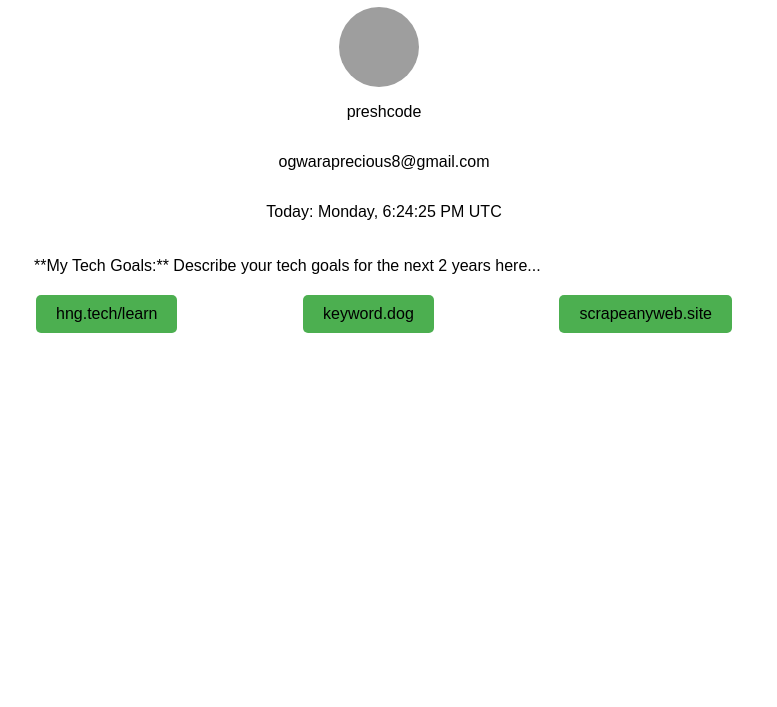
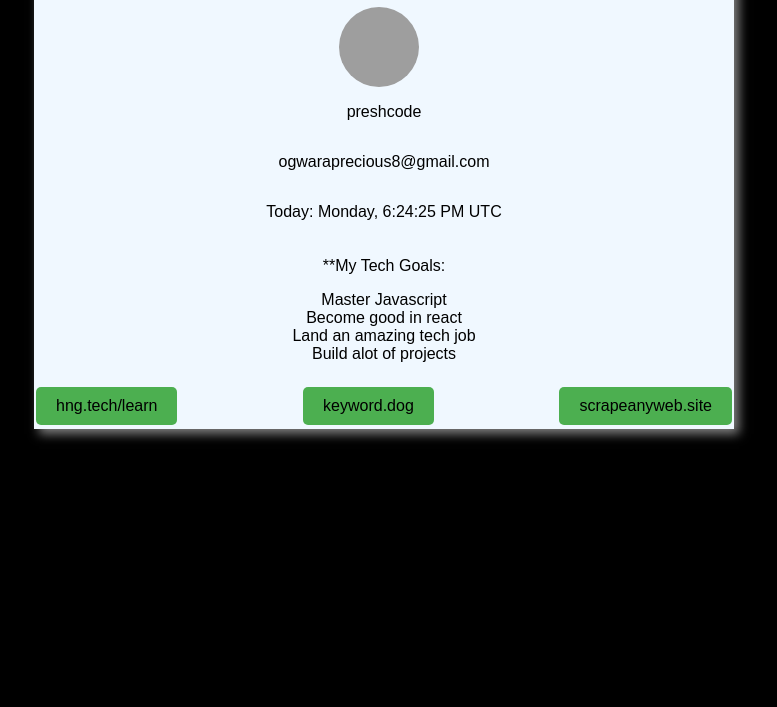
Before and after one commit to Ogfejiro/personalwebsite, a plain HTML site: page index.html in a window 1280 px wide. Shown: the part 93-800 px from the top of the page, without its empty margins (256-1033 px from the left). Drawn offline with Linux system fonts and the light colour scheme; grey boxes are pictures that could not be loaded.

Commit message:
added few things

```diff
--- a/index.html
+++ b/index.html
@@ -28,7 +28,15 @@
 
         </section>
 
-        <p>**My Tech Goals:** Describe your tech goals for the next 2 years here...</p>
+       <div class="sub-section">
+        <p>**My Tech Goals:</p>
+        <ul>
+          <li>Master Javascript</li>
+          <li>Become good in react</li>
+          <li>Land an amazing tech job</li>
+          <li>Build alot of projects</li>
+        </ul>
+       </div>
         <section class="links">
           <button class="btn"><a href="https://hng.tech/learn" target="_blank" data-testid="hngLink">hng.tech/learn</a></button>
          <button class="btn"> <a href="https://www.keyword.dog/" target="_blank" data-testid="keywordLink">keyword.dog</a></button>
--- a/style.css
+++ b/style.css
@@ -3,11 +3,14 @@ body {
   font-family: sans-serif;
   margin: 0;
   padding: 20px;
+  background-color: #000;
 }
 
 .container {
   max-width: 700px;
   margin: 0 auto;
+  background-color: aliceblue;
+  box-shadow: 5px 5px 10px grey;
 }
 
 h1 {
@@ -60,6 +63,18 @@ h1 {
   background-color: #3e8e41;
 }
 
+/* Sub-section styles */
+.sub-section {
+  margin: 20px 0; /* Add some margin for better spacing */
+  text-align: center; /* Center text within sub-section */
+}
+
+.sub-section ul {
+  list-style: none; /* Remove default bullet points */
+  padding: 0;
+  margin: 0; /* Reset default margins */
+}
+
 /* Media Queries for responsiveness */
 @media (max-width: 768px) {
   .profile {
@@ -71,4 +86,8 @@ h1 {
   .btn {
     /* Adjust button styles for smaller screens if needed */
   }
+
+  .sub-section {
+    /* Adjust styles for smaller screens if needed */
+  }
 }
```
